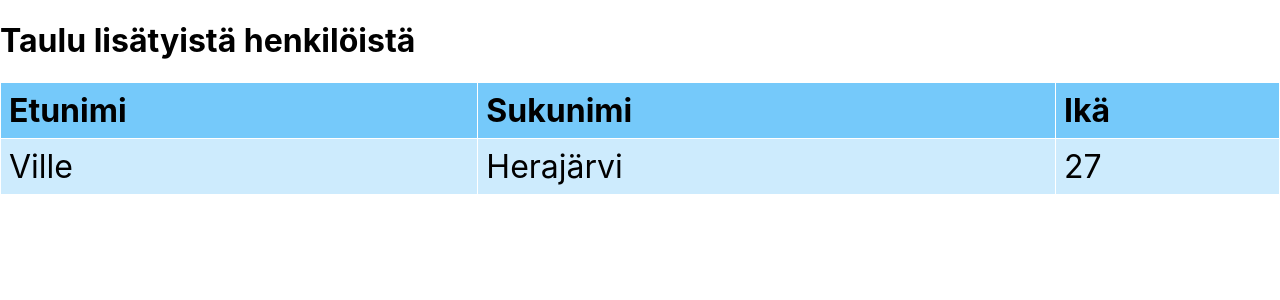
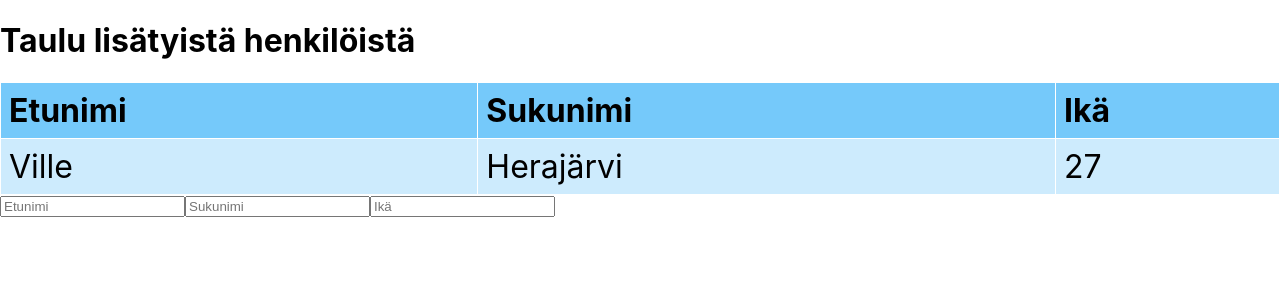
Before and after one commit to Hilawii/taulukko_app, a React (Create React App) app: page / in a window 1280 px wide. Shown: the top 300 px of the page. Built offline with nearby package versions, Linux system fonts and the light colour scheme.

Commit message:
Tauluun lisäys

```diff
--- a/src/App.css
+++ b/src/App.css
@@ -5,7 +5,7 @@
   padding: 1rem;
 }
 
-table {
+Table {
   border-collapse: collapse;
   width: 100%;
 }
--- a/src/App.tsx
+++ b/src/App.tsx
@@ -2,7 +2,9 @@ import { table } from "console";
 import { stringify } from "querystring";
 import React, { FC, useState } from "react";
 import "./App.css";
+import Lisays from "./Komponentit/Lisää_tauluun";
 import Taulu from "./Komponentit/taulu";
+
 
 
 
@@ -32,6 +34,7 @@ const App = () => {
     <div className = "App">
       <h1> Taulu lisätyistä henkilöistä </h1>
       <Taulu ihmiset={henkilo} />
+      <Lisays/>
 
 
     </div>
--- /dev/null
+++ b/src/Komponentit/Lisää_tauluun.tsx
@@ -0,0 +1,37 @@
+import React, { useState } from "react";
+
+const Lisays = () => {
+
+    const [syote, setSyote] = useState({
+        Etunimi: "",
+        Sukunimi: "",
+        Ikä: ""
+    })
+
+
+    return(
+        <div className="Lisäätauluun">
+            <input
+                type="text"
+                placeholder="Etunimi"
+                className="Lisäys-input"
+                value={syote.Etunimi}
+            />
+            <input
+                type="text"
+                placeholder="Sukunimi"
+                className="Lisäys-input"
+                value={syote.Sukunimi}
+            />
+            <input
+                type="text"
+                placeholder="Ikä"
+                className="Lisäys-input"
+                value={syote.Ikä}
+            />
+        </div>
+    )
+}
+
+
+export default Lisays
```
